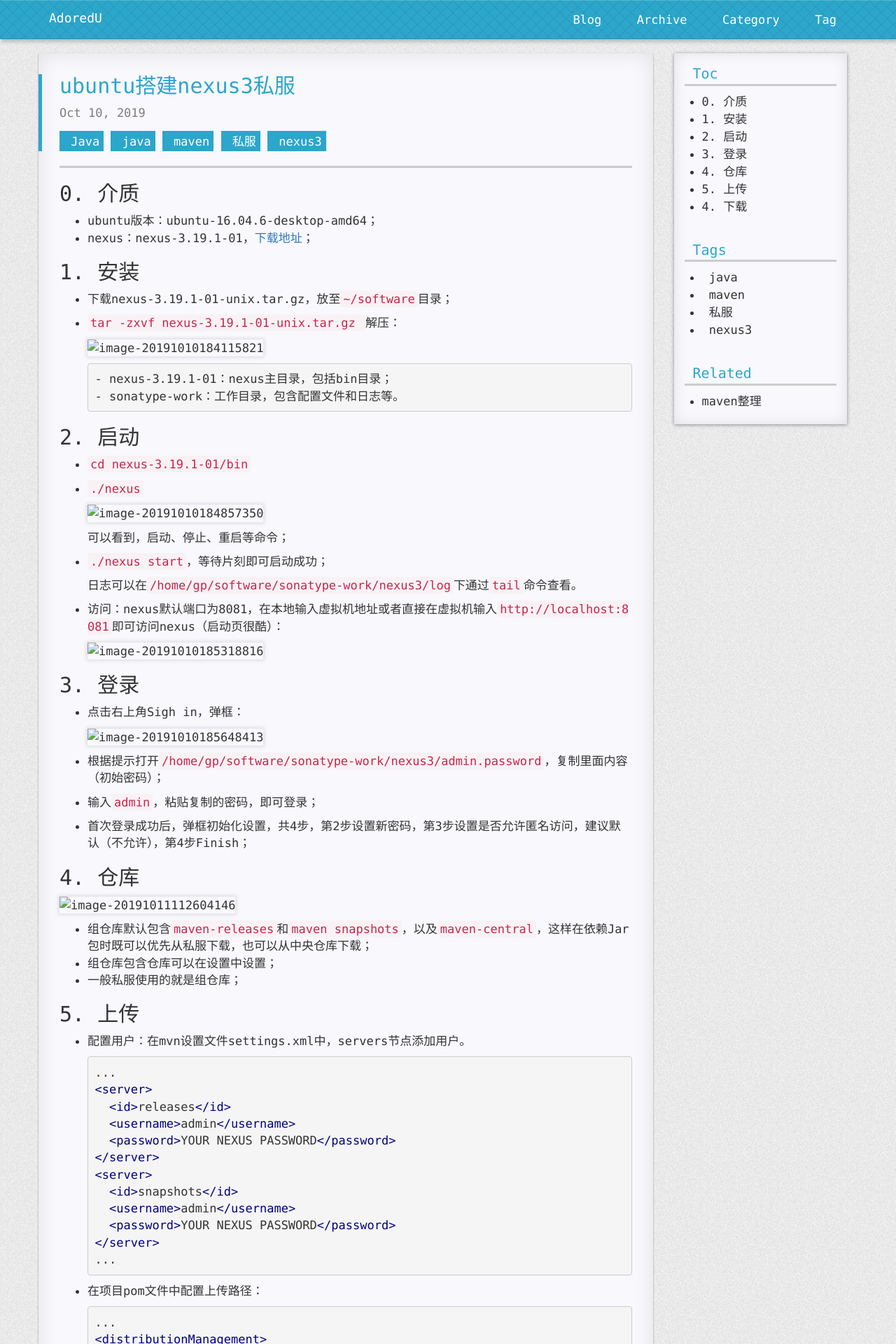
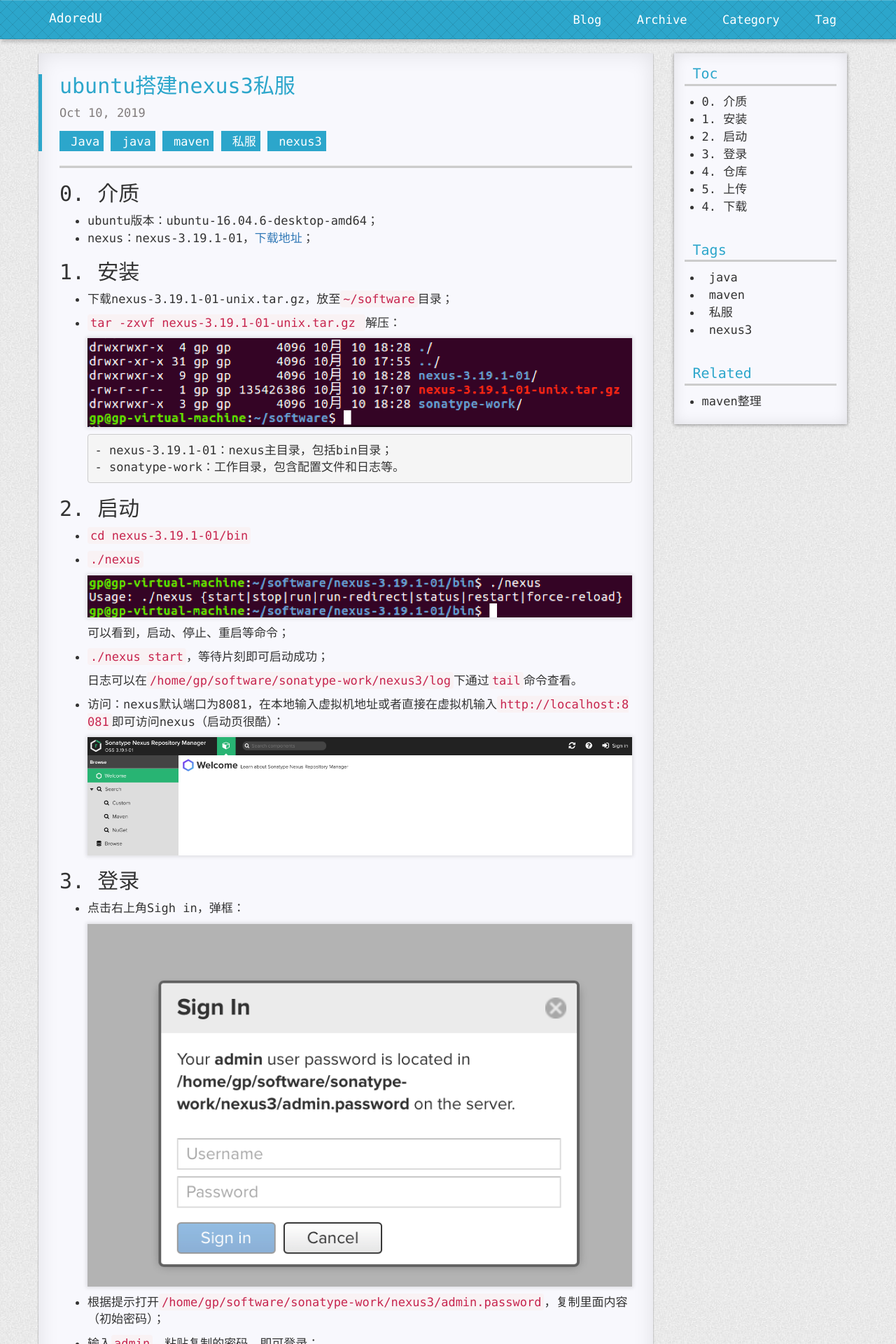
Before and after one commit to AdoredU/AdoredU.github.io, a Jekyll site: the page built from _posts/2019-10-10-maven-repository.md, in a window 1280 px wide. Shown: the top 1920 px of the page at 70% size. Built offline with Jekyll 4.4.1, drawn with Linux system fonts in a browser that asks for light colours; nearby versions of some CDN libraries; comment, search, counter and statistics services are not loaded; a style sheet for code colours, icons or effects is not loaded.

Commit message:
update img urls.

````diff
--- a/_posts/2019-10-10-maven-repository.md
+++ b/_posts/2019-10-10-maven-repository.md
@@ -19,7 +19,7 @@
 
 - `tar -zxvf nexus-3.19.1-01-unix.tar.gz `解压：
 
-  ![image-20191010184115821](/Users/gp/Desktop/github_projects/AdoredU.github.io/_posts/assets/image-20191010184115821.png)
+  ![image-20191010184115821](https://adoredu.github.io/static/img/maven/image-20191010184115821.png)
 
   ```
   - nexus-3.19.1-01：nexus主目录，包括bin目录；
@@ -32,7 +32,7 @@
 
 - `./nexus`
 
-  ![image-20191010184857350](/Users/gp/Desktop/github_projects/AdoredU.github.io/_posts/assets/image-20191010184857350.png)
+  ![image-20191010184857350](https://adoredu.github.io/static/img/maven/image-20191010184857350.png)
 
   可以看到，启动、停止、重启等命令；
 
@@ -42,13 +42,13 @@
 
 - 访问：nexus默认端口为8081，在本地输入虚拟机地址或者直接在虚拟机输入`http://localhost:8081`即可访问nexus（启动页很酷）：
 
-  ![image-20191010185318816](/Users/gp/Desktop/github_projects/AdoredU.github.io/_posts/assets/image-20191010185318816.png)
+  ![image-20191010185318816](https://adoredu.github.io/static/img/maven/image-20191010185318816.png)
 
 ## 3. 登录
 
 - 点击右上角Sigh in，弹框：
 
-  ![image-20191010185648413](/Users/gp/Desktop/github_projects/AdoredU.github.io/_posts/assets/image-20191010185648413.png)
+  ![image-20191010185648413](https://adoredu.github.io/static/img/maven/image-20191010185648413.png)
 
 - 根据提示打开`/home/gp/software/sonatype-work/nexus3/admin.password`，复制里面内容（初始密码）；
 
@@ -58,7 +58,7 @@
 
 ## 4. 仓库
 
-![image-20191011112604146](/Users/gp/Desktop/github_projects/AdoredU.github.io/_posts/assets/image-20191011112604146.png)
+![image-20191011112604146](https://adoredu.github.io/static/img/maven/image-20191011112604146.png)
 
 - 组仓库默认包含`maven-releases`和`maven snapshots`，以及`maven-central`，这样在依赖Jar包时既可以优先从私服下载，也可以从中央仓库下载；
 - 组仓库包含仓库可以在设置中设置；
````
